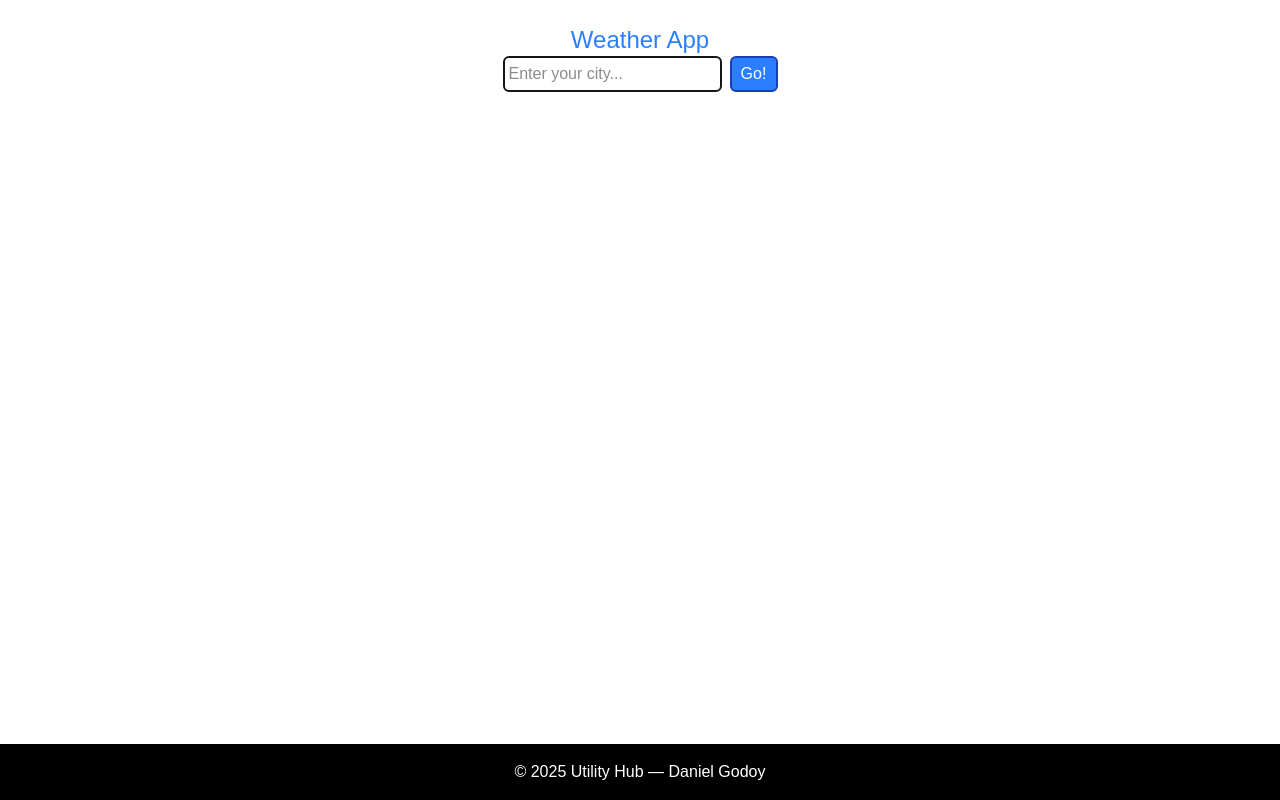
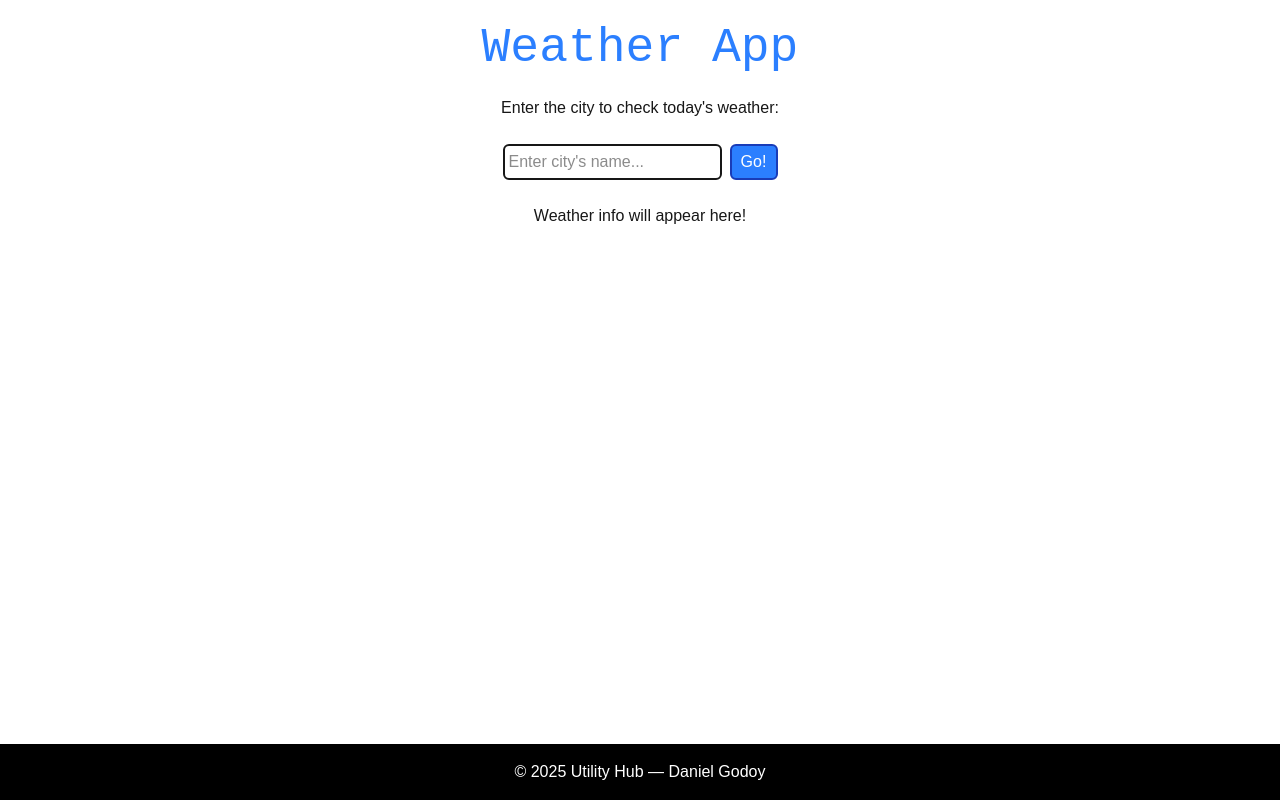
Before and after one commit to DanielGodoyGalindo/todo_app, a Next.js app: page /weather in a window 1280 px wide. Built offline with nearby package versions, Linux system fonts and the light colour scheme.

Commit message:
feat: weather app country flag added

```diff
--- a/app/api/weather/route.ts
+++ b/app/api/weather/route.ts
@@ -20,7 +20,8 @@ export async function GET(req: Request) {
         "temp_max": number in degrees Celsius,
         "temp_min": number in degrees Celsius,
         "wind_kmh": number in km/h,
-        "icon": "sun" | "rain" | "clouds" | "snow"
+        "icon": "sun" | "rain" | "clouds" | "snow",
+        "country_code": city's country code
     }`;
     const response = await ai.models.generateContent({
         model: "gemini-2.5-flash",
--- a/app/weather/page.tsx
+++ b/app/weather/page.tsx
@@ -8,19 +8,23 @@ type WeatherData = {
     temp_max: number;
     temp_min: number;
     wind_kmh: number;
-    "icon": "sun" | "rain" | "clouds" | "snow";
+    icon: "sun" | "rain" | "clouds" | "snow";
+    country_code: string;
 };
 
 export default function About() {
 
     const [cityName, setCityName] = useState("");
     const [weather, setWeather] = useState<WeatherData | null>(null);
+    const [loading, setLoading] = useState<Boolean>(false);
 
     const handleClick = async () => {
+        setLoading(true);
         const res = await fetch(`/api/weather?city=${encodeURIComponent(cityName)}`, { cache: "no-store" });
         const data = await res.json();
         console.log(data);
         setWeather(data);
+        setLoading(false);
     }
 
     const icons: Record<string, string> = {
@@ -33,16 +37,25 @@ export default function About() {
     return (
         <div>
             <div id="header_input_button" className="flex flex-col max-w-xl mx-auto text-center mt-6">
-                <h1 className="text-blue-500 text-2xl">Weather App</h1>
-                <div id="input_button" className="flex justify-center gap-2">
-                    <input type="text" placeholder="Enter your city..." className="border-2 rounded-md p-1" onChange={e => { setCityName(e.target.value) }} minLength={2} />
+                <h1 className="text-blue-500 text-5xl mb-6 font-mono">Weather App</h1>
+                <p className="mb-6">Enter the city to check today's weather:</p>
+                <div id="input_button" className="flex justify-center items-center gap-2">
+                    {weather?.country_code && !loading ? (
+                    <img
+                        src={`https://flagcdn.com/24x18/${weather?.country_code.toLowerCase()}.png`}
+                        alt={weather?.country_code}
+                        className="inline-block w-6 h-4 rounded-sm"
+                    /> ) : ("")}
+                    <input type="text" placeholder="Enter city's name..." className="border-2 rounded-md p-1" onChange={e => { setCityName(e.target.value) }} minLength={2} />
                     <button className="bg-blue-500 text-white p-1 w-12 border-blue-800 border-2 rounded-md cursor-pointer" onClick={handleClick}>Go!</button>
                 </div>
             </div>
-            {weather && (
+            {
+                loading ? (<p className="text-center mt-6">Wait...</p>)
+                    : weather ? (
                         <div>
                             <div id="card" className="flex flex-col items-center justify-center">
-                        <div className="h-60 w-120 border-blue-500 border-2 bg-fuchsia-50 rounded-xl shadow-xl shadow-blue-200 mt-6 p-2 flex flex-col items-center justify-center">
+                                <div className="h-70 w-140 border-blue-500 border-2 bg-fuchsia-50 rounded-xl shadow-xl shadow-blue-200 mt-6 p-2 flex flex-col items-center justify-center">
                                     <div id="icon_currentTemp_temps" className="flex w-auto gap-10 justify-evenly">
                                         <div id="icon_currentTemp" className="flex items-center">
                                             <span className="text-9xl">{icons[weather.icon]}</span>
@@ -54,11 +67,12 @@ export default function About() {
                                             <span>Min: {weather.temp_min}°C</span>
                                         </div>
                                     </div>
-                            <p id="summary" className="mt-6">{weather.summary}</p>
+                                    <p id="summary" className="mt-6 ps-6">{weather.summary}</p>
                                 </div>
                             </div>
                         </div>
-            )}
-        </div>
+                    ) : (<p className="text-center mt-6">Weather info will appear here!</p>)
+            }
+        </div >
     )
 }
```
Lines whose indentation alone changed are shown as unchanged.
